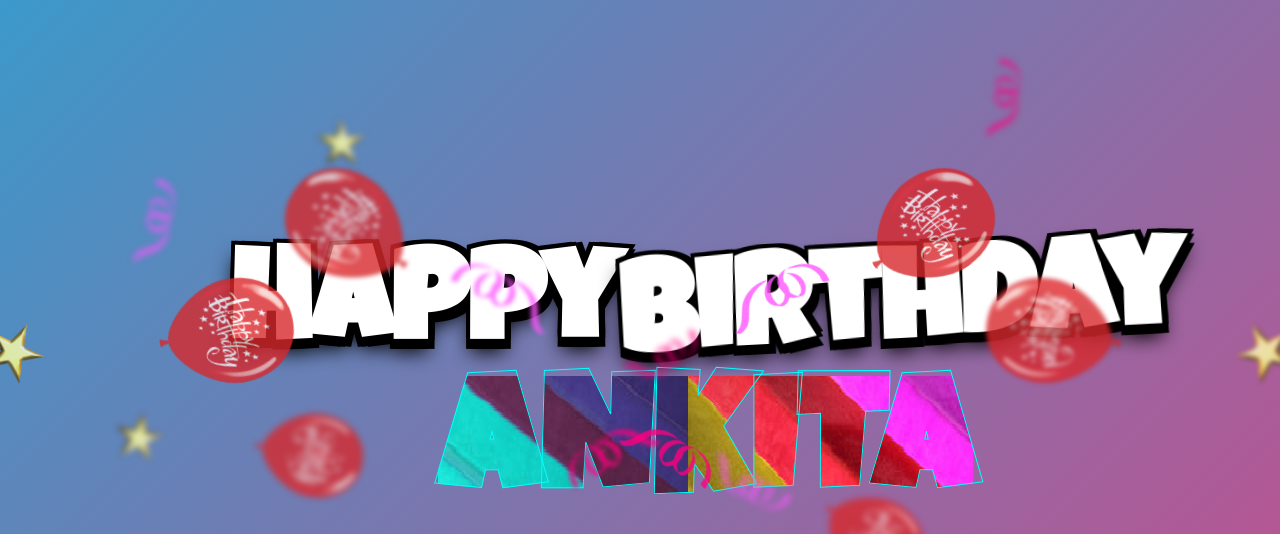
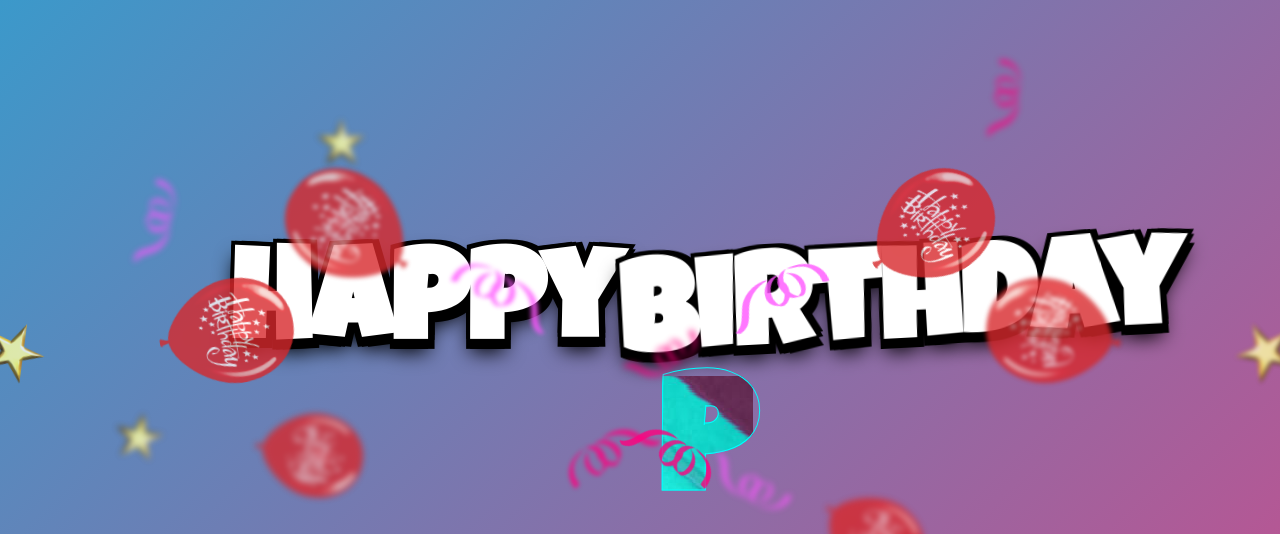
Before and after one commit to PranjalA7/bdaywishes, a plain HTML site: page index.html in a window 1280 px wide. Shown: the top 534 px of the page. Drawn offline with Linux system fonts and the light colour scheme.

Commit message:
Update index.html

```diff
--- a/index.html
+++ b/index.html
@@ -17,7 +17,7 @@
 
 <h2><span>Happy</span><span>Birthday</span></h2>
 <div class="name">
-  <h1>ANKITA</h1>
+  <h1>P</h1>
 </div>
 <div class="image">
   <img src="image.jpg" width="70%">
```
